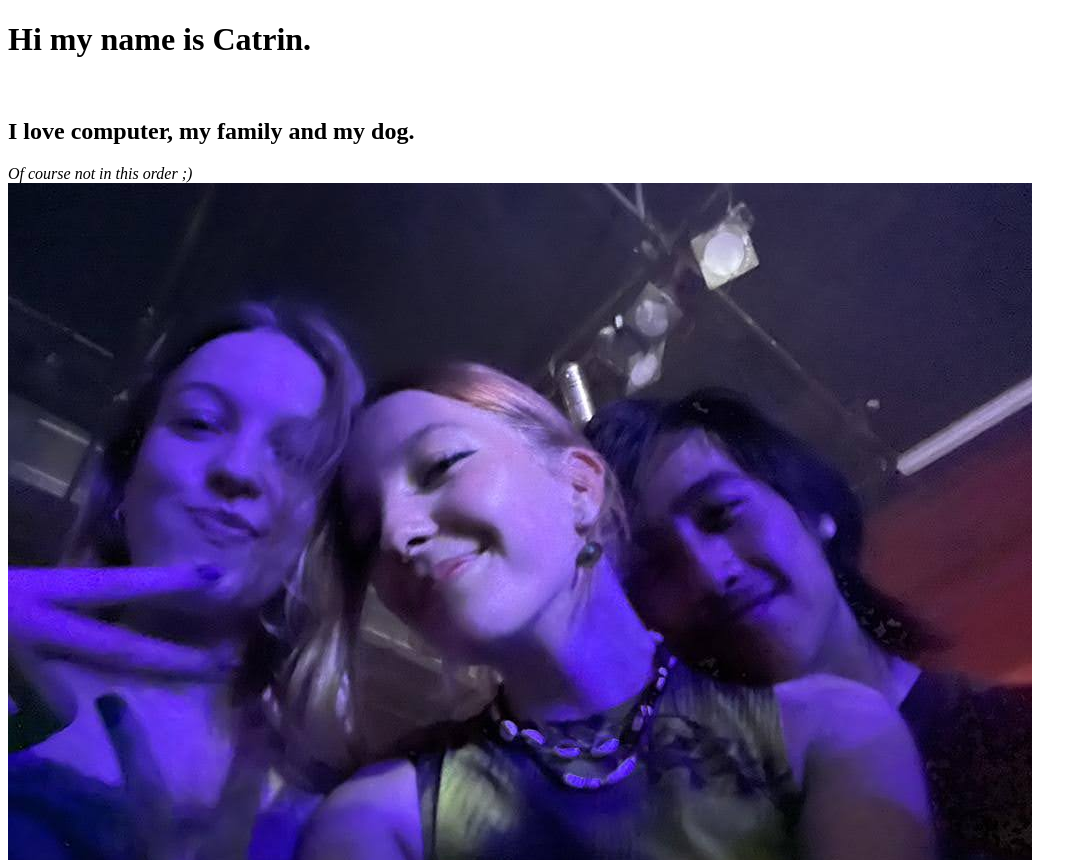
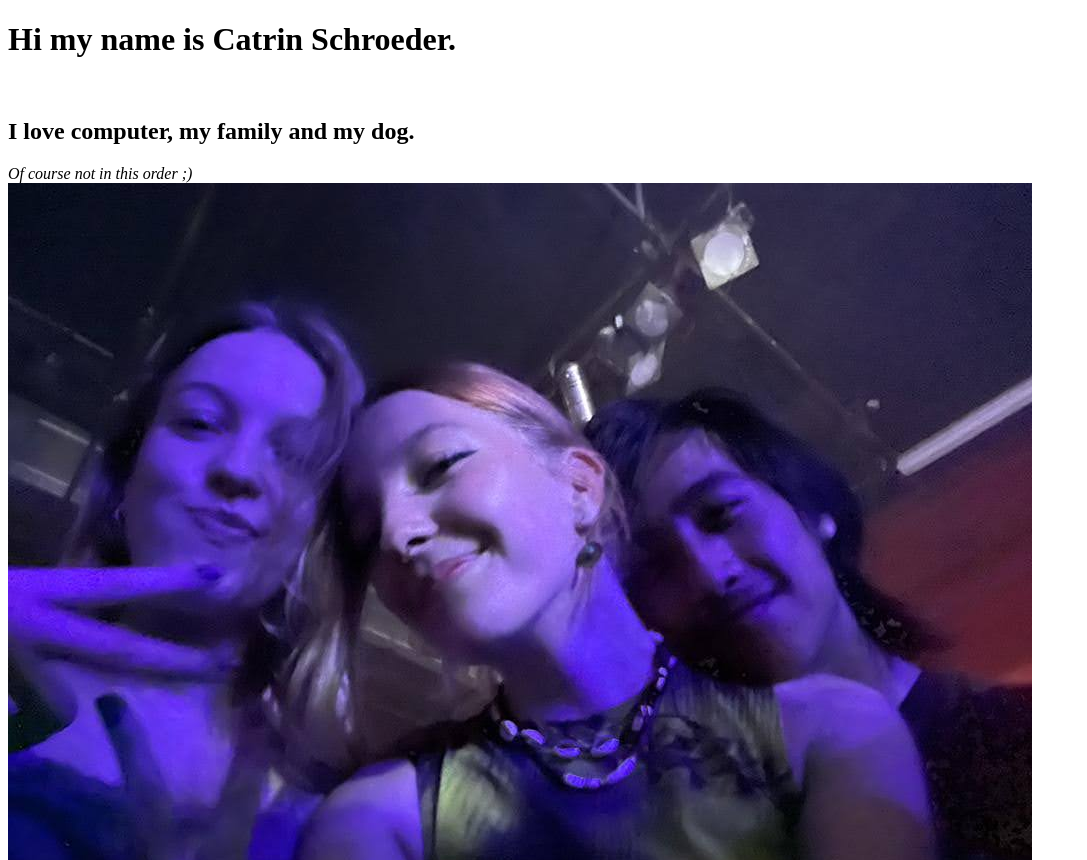
Before and after one commit to Catrin/my_website, a plain HTML site: page index.html in a window 1280 px wide. Shown: the top 860 px of the page, without its empty margins (0-1087 px from the left). Drawn offline with Linux system fonts and the light colour scheme.

Commit message:
Addes the last name

```diff
--- a/index.html
+++ b/index.html
@@ -6,7 +6,7 @@
 	<title>Catrins Homepage</title>
 	</head>
 <body>
-    <h1>Hi my name is Catrin.</h1>
+    <h1>Hi my name is Catrin Schroeder.</h1>
     <br />
     <h2>I love computer, my family and my dog.</h2> <i>Of course not in this order ;)</i>
     <br>
```
